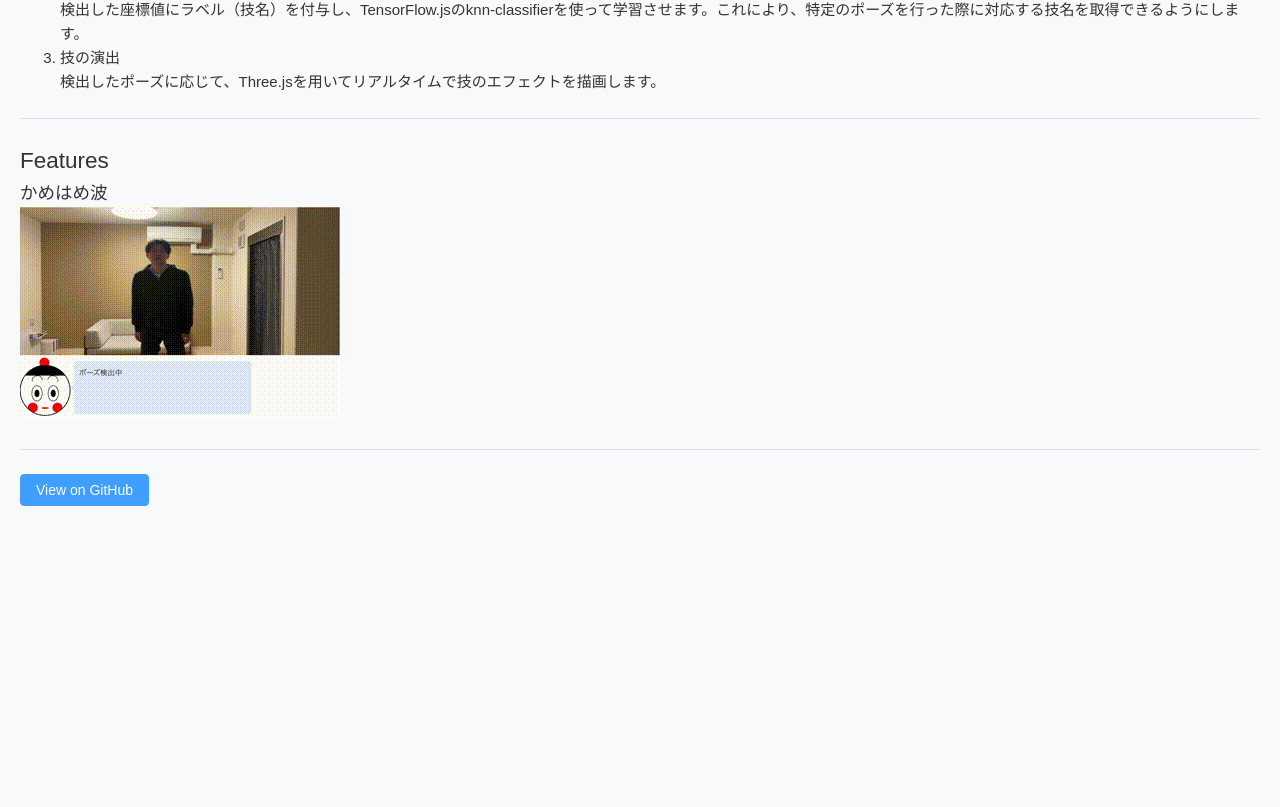
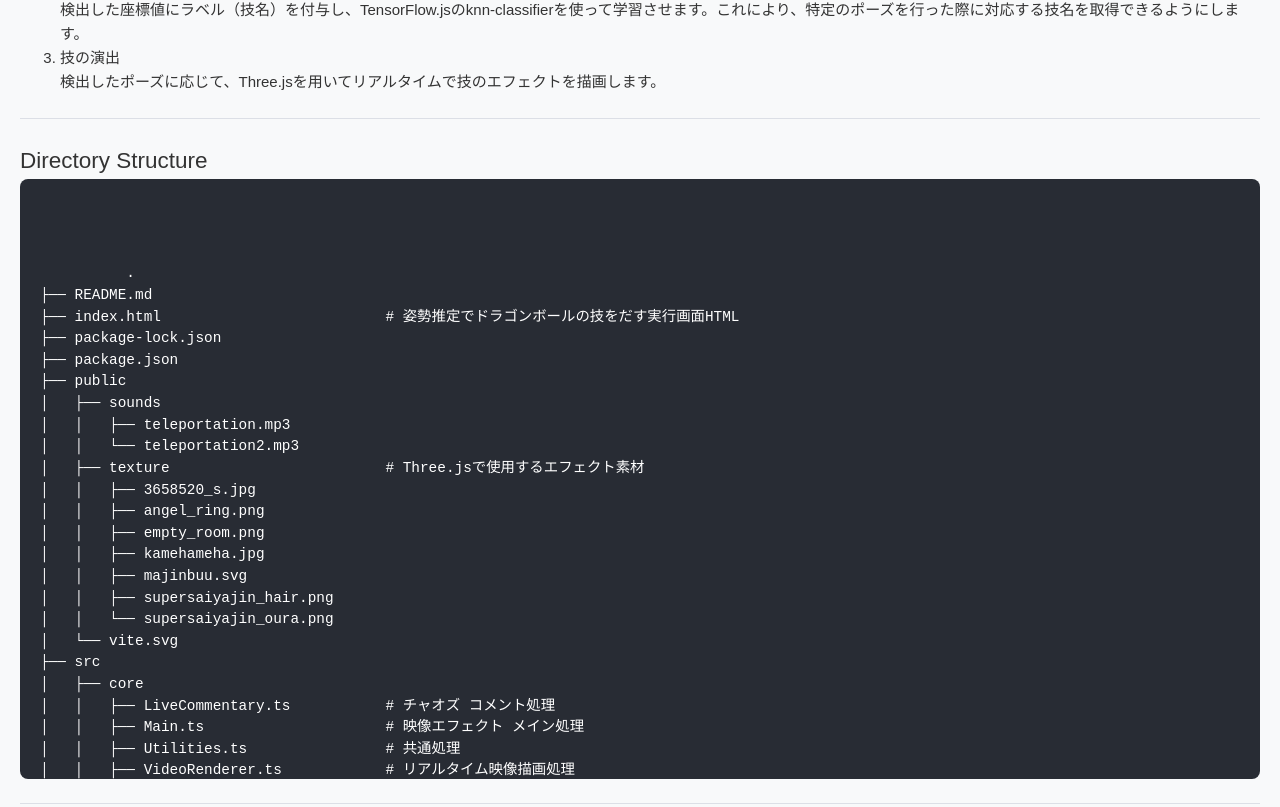
Before and after one commit to JunyaUkyou/my-portfolio, a Vue app: page /projects/1 in a window 1280 px wide. Shown: the part 773-1580 px from the top of the page. Before the commit the page ends 1329 px from the top, so only its background shows below. Built offline with nearby package versions, Linux system fonts and the light colour scheme.

Commit message:
ディレクトリ構成

```diff
--- a/src/assets/main.css
+++ b/src/assets/main.css
@@ -120,3 +120,20 @@ body {
   padding: 5px 10px;
   border-radius: 4px;
 }
+
+.code-block {
+  background: #282c34; /* ダークテーマ */
+  color: #ffffff; /* コード文字色 */
+  padding: 20px;
+  border-radius: 8px;
+  font-family: "Courier New", monospace;
+  overflow-x: auto;
+  font-size: 0.9rem;
+  line-height: 1.5;
+  height: 600px;
+}
+
+.code-block code {
+  white-space: pre;
+  display: block;
+}
--- a/src/views/ProjectDetail.vue
+++ b/src/views/ProjectDetail.vue
@@ -28,6 +28,71 @@
           <p>{{ description.details }}</p>
         </li>
       </ol>
+    </div>
+    <el-divider />
+
+    <div class="directory-structure">
+      <h2>Directory Structure</h2>
+      <pre class="code-block">
+
+        <code>
+          .
+├── README.md
+├── index.html                          # 姿勢推定でドラゴンボールの技をだす実行画面HTML
+├── package-lock.json
+├── package.json
+├── public
+│   ├── sounds
+│   │   ├── teleportation.mp3
+│   │   └── teleportation2.mp3
+│   ├── texture                         # Three.jsで使用するエフェクト素材
+│   │   ├── 3658520_s.jpg
+│   │   ├── angel_ring.png
+│   │   ├── empty_room.png
+│   │   ├── kamehameha.jpg
+│   │   ├── majinbuu.svg
+│   │   ├── supersaiyajin_hair.png
+│   │   └── supersaiyajin_oura.png
+│   └── vite.svg
+├── src
+│   ├── core
+│   │   ├── LiveCommentary.ts           # チャオズ コメント処理
+│   │   ├── Main.ts                     # 映像エフェクト メイン処理
+│   │   ├── Utilities.ts                # 共通処理
+│   │   ├── VideoRenderer.ts            # リアルタイム映像描画処理
+│   │   └── constants.ts                # 定数ファイル
+│   ├── effects
+│   │   ├── AngelRing.ts                # 天使の輪 エフェクト処理
+│   │   ├── BaseEffect.ts
+│   │   ├── BigBangAttack.ts            # ビッグバンアタック エフェクト処理
+│   │   ├── Heaven.ts                   # 天国イベント処理
+│   │   ├── Kamehameha.ts               # かめはめ波 エフェクト処理
+│   │   ├── MajinBuu.ts                 # 魔人ブウ エフェクト処理
+│   │   ├── Spark.ts
+│   │   ├── SparkEmitter.ts
+│   │   ├── SparkEmitter_in.ts
+│   │   ├── Sphere.ts
+│   │   ├── SuperSaiyajin.ts            # スーパーサイヤ人（髪の毛）エフェクト処理
+│   │   ├── SuperSaiyajinEvent.ts       # スーパーサイヤ人エフェクト処理
+│   │   ├── SuperSaiyajinOura.ts        # スーパーサイヤ人（オーラ）エフェクト処理
+│   │   ├── Teleportation.ts            # 瞬間移動エフェクト処理
+│   │   └── parts
+│   ├── index.ts                        # index.htmlから起動するJS処理、ここで姿勢推定処理、分類処理、映像エフェクト処理を起動する
+│   ├── models                          # 分類モデルと姿勢推定処理
+│   │   ├── classifier.ts               # KNN分類器を使用したポーズの分類処理
+│   │   ├── knn-classifier-model.text   # ポーズ学習画面で学習した重みをここに配置する
+│   │   └── landmarker.ts               # Mediapipeを使用した姿勢推定処理
+│   ├── style.scss
+│   ├── train.ts                        # ポーズ学習のメイン処理、学習した重みをダウンロードする
+│   ├── types.ts
+│   ├── typescript.svg
+│   └── vite-env.d.ts
+├── train.html                          # ポーズ学習画面HTML
+├── tsconfig.json
+└── vite.config.js
+</code>
+
+      </pre>
     </div>
     <el-divider />
 
```
